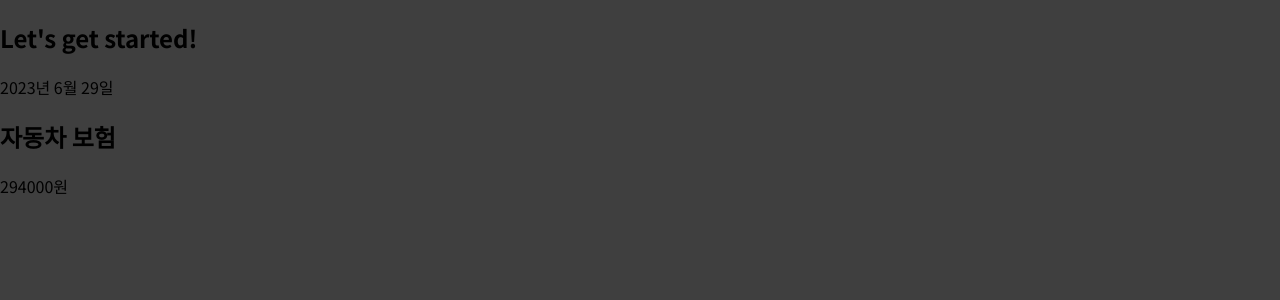
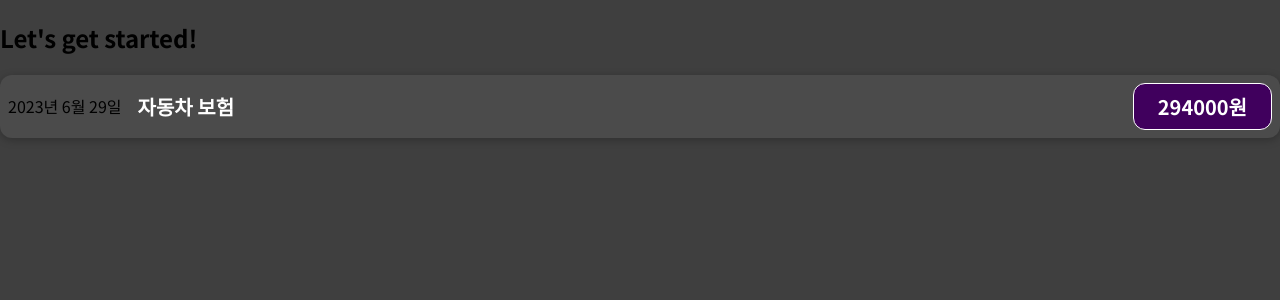
Before and after one commit to jeongsangtae/react-complete-training, a JavaScript app: page / in a window 1280 px wide. Shown: the top 300 px of the page. Built offline with nearby package versions, Linux system fonts and the light colour scheme.

Commit message:
React Complete Training - CSS style add

```diff
--- /dev/null
+++ b/src/components/ExpenseItem.css
@@ -0,0 +1,56 @@
+.expense-item {
+  display: flex;
+  justify-content: space-between;
+  align-items: center;
+  box-shadow: 0 2px 8px rgba(0, 0, 0, 0.25);
+  padding: 0.5rem;
+  margin: 1rem 0;
+  border-radius: 12px;
+  background-color: #4b4b4b;
+}
+
+.expense-item__description {
+  display: flex;
+  flex-direction: column;
+  gap: 1rem;
+  align-items: flex-end;
+  flex-flow: column-reverse;
+  justify-content: flex-start;
+  flex: 1;
+}
+
+.expense-item h2 {
+  color: #3a3a3a;
+  font-size: 1rem;
+  flex: 1;
+  margin: 0 1rem;
+  color: white;
+}
+
+.expense-item__price {
+  font-size: 1rem;
+  font-weight: bold;
+  color: white;
+  background-color: #40005d;
+  border: 1px solid white;
+  padding: 0.5rem;
+  border-radius: 12px;
+}
+
+@media (min-width: 580px) {
+  .expense-item__description {
+    flex-direction: row;
+    align-items: center;
+    justify-content: flex-start;
+    flex: 1;
+  }
+
+  .expense-item__description h2 {
+    font-size: 1.25rem;
+  }
+
+  .expense-item__price {
+    font-size: 1.25rem;
+    padding: 0.5rem 1.5rem;
+  }
+}
--- a/src/components/ExpenseItem.js
+++ b/src/components/ExpenseItem.js
@@ -1,10 +1,12 @@
+import "./ExpenseItem.css";
+
 function ExpenseItem() {
   return (
-    <div>
+    <div className="expense-item">
       <div>2023년 6월 29일</div>
-      <div>
+      <div className="expense-item__description">
         <h2>자동차 보험</h2>
-        <div>294000원</div>
+        <div className="expense-item__price">294000원</div>
       </div>
     </div>
   );
```
Also changed, not shown: 1 other file (tests, documents, lock files or other folders).
